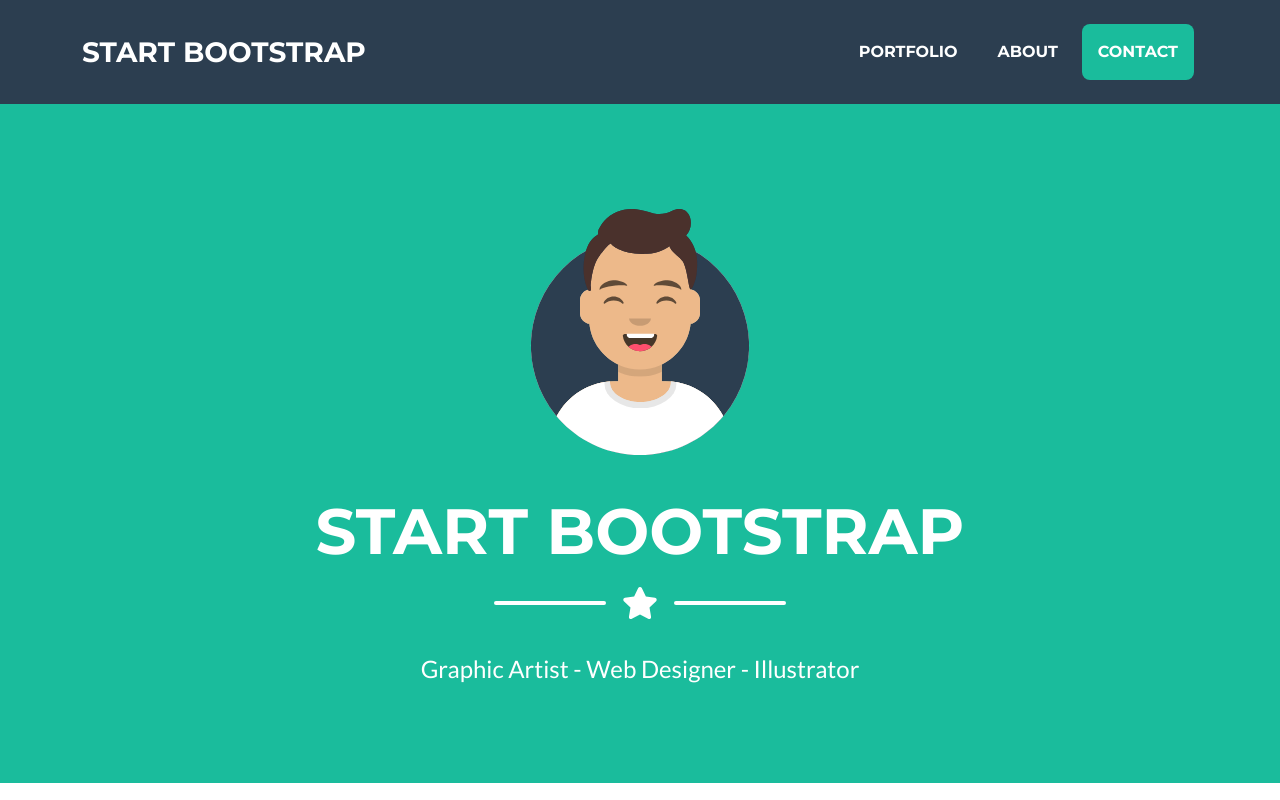
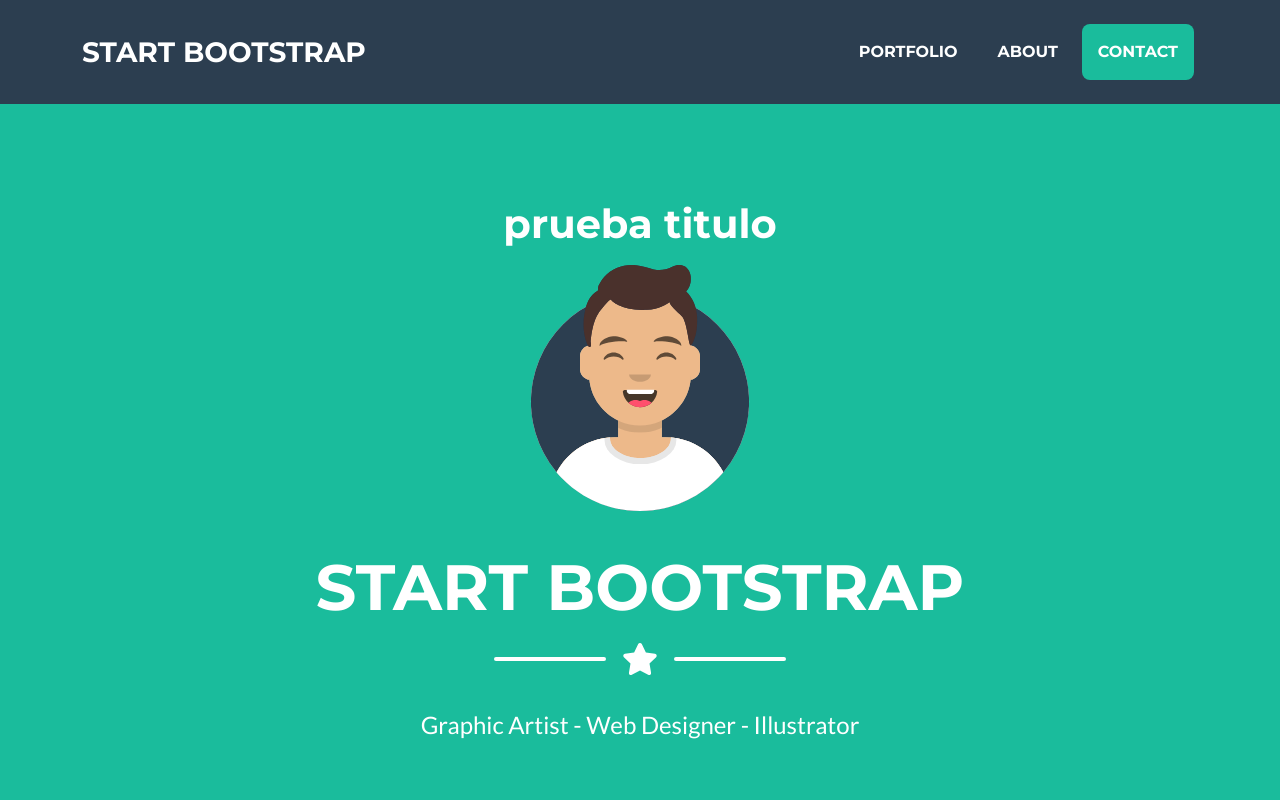
Before and after one commit to pablogg1414/pruebas, a plain HTML site: page index.html in a window 1280 px wide. Shown: the top 800 px of the page. Drawn offline with nearby package versions, Linux system fonts and the light colour scheme.

Commit message:
Añadimos un titulo

```diff
--- a/index.html
+++ b/index.html
@@ -38,6 +38,7 @@
         <header class="masthead bg-primary text-white text-center">
             <div class="container d-flex align-items-center flex-column">
                 <!-- Masthead Avatar Image-->
+                <h1>prueba titulo</h1>
                 <img class="masthead-avatar mb-5" src="assets/img/avataaars.svg" alt="..." />
                 <!-- Masthead Heading-->
                 <h1 class="masthead-heading text-uppercase mb-0">Start Bootstrap</h1>
```
